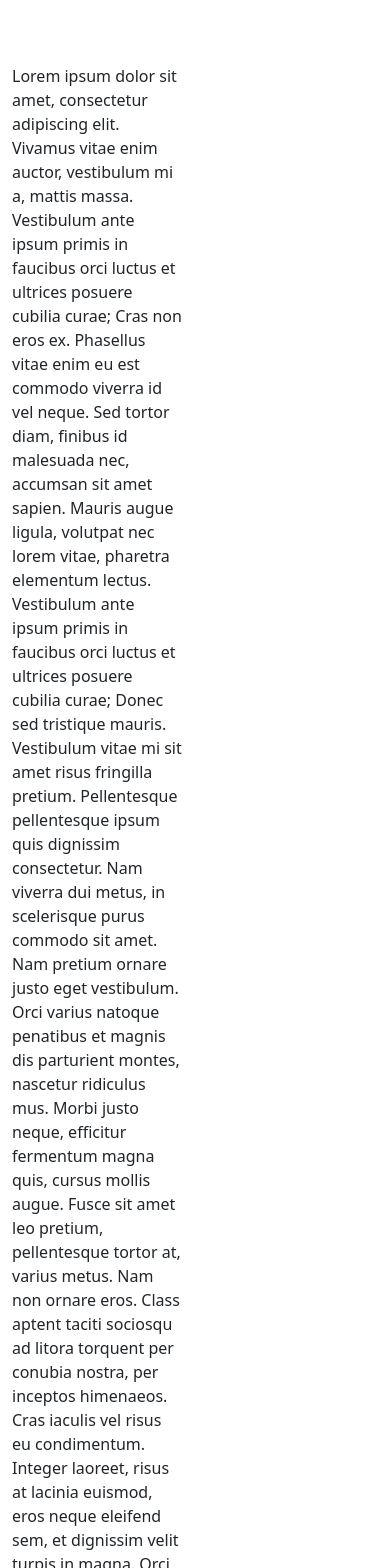
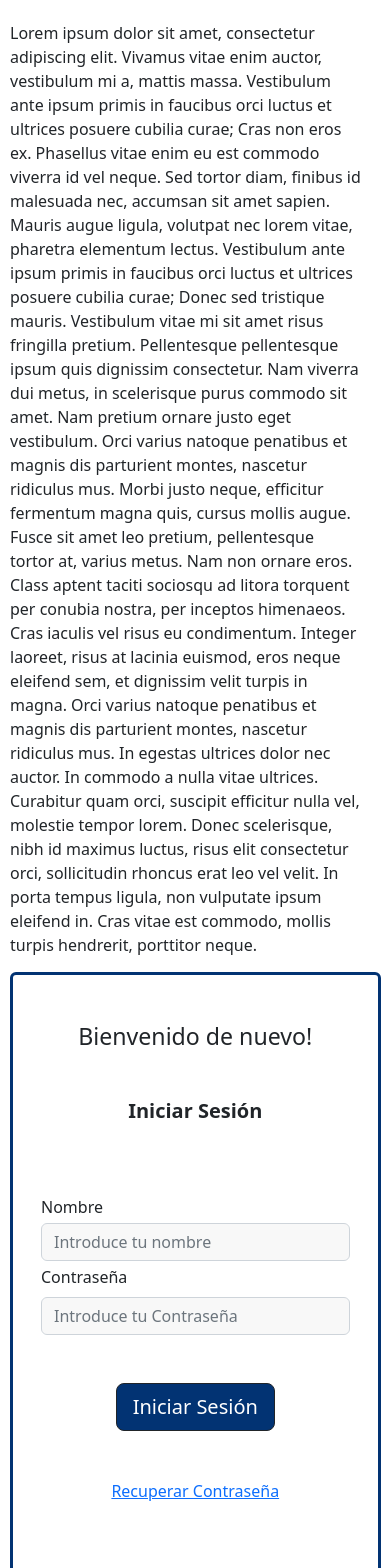
Before and after one commit to BeaRobledillo/Friendzone-Frontend, an Angular app: page / in a window 390 px wide. Shown: the top 1568 px of the page. Built offline with nearby package versions, Linux system fonts and the light colour scheme.

Commit message:
landing page done

```diff
--- a/src/app/components/pages/landing/landing.component.css
+++ b/src/app/components/pages/landing/landing.component.css
@@ -18,3 +18,21 @@ input {
 p {
     margin-right: 50px;
 }
+
+@media (max-width: 428px) {
+
+    p {
+        padding: 0;
+        width: 90%;
+        margin: 5px;
+        margin-left: 10px;
+    }
+
+    #container {
+        margin: 10px;
+
+        width: 95%;
+    }
+
+
+}
--- a/src/app/components/pages/landing/landing.component.html
+++ b/src/app/components/pages/landing/landing.component.html
@@ -1,7 +1,7 @@
 <div class="container mt-3">
   <div class="row">
 
-      <p class="col-6 mt-5">
+      <p class="col-6  ml-5">
         Lorem ipsum dolor sit amet, consectetur adipiscing elit. Vivamus vitae
         enim auctor, vestibulum mi a, mattis massa. Vestibulum ante ipsum primis
         in faucibus orci luctus et ultrices posuere cubilia curae; Cras non eros
@@ -28,7 +28,7 @@
         eleifend in. Cras vitae est commodo, mollis turpis hendrerit, porttitor
         neque.
       </p>
-    <div id="container" class="card card-outline-secondary col-xs-6 col-md-5">
+    <div id="container" class="card card-outline-secondary col-xs-6 col-md-5 ">
       <div class="mb-5 mt-5">
         <h3 class="text-center mb-5">Bienvenido de nuevo!</h3>
         <h5 class="text-center mt-1 fw-bold">Iniciar Sesión</h5>
```
